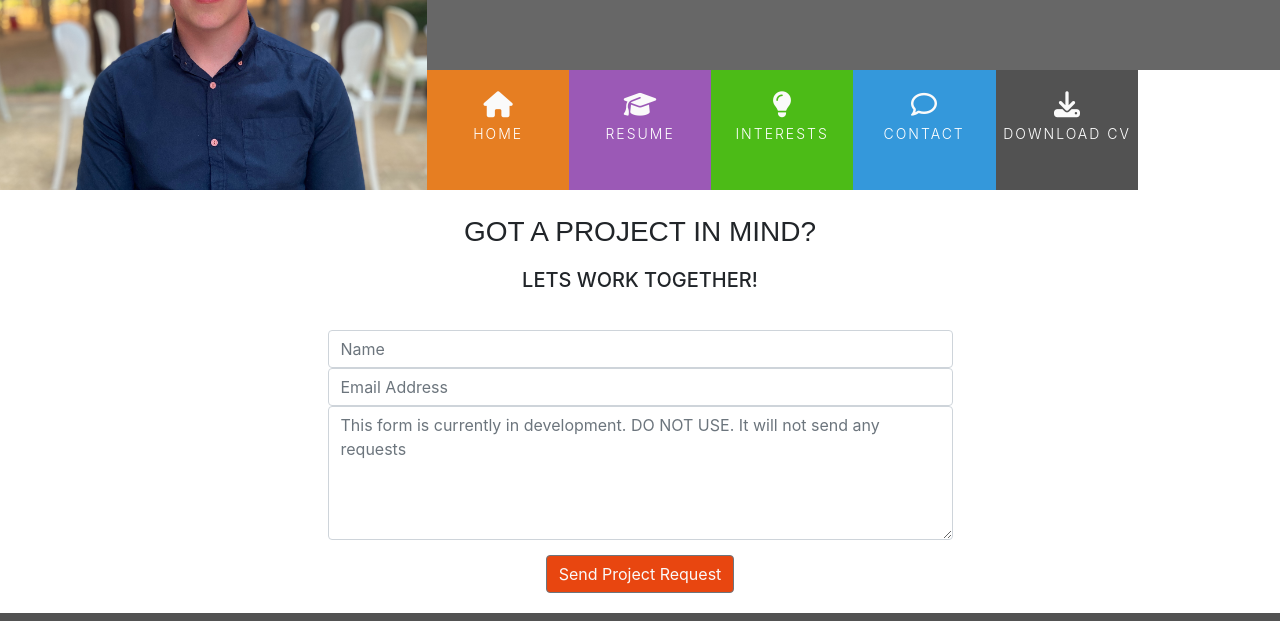
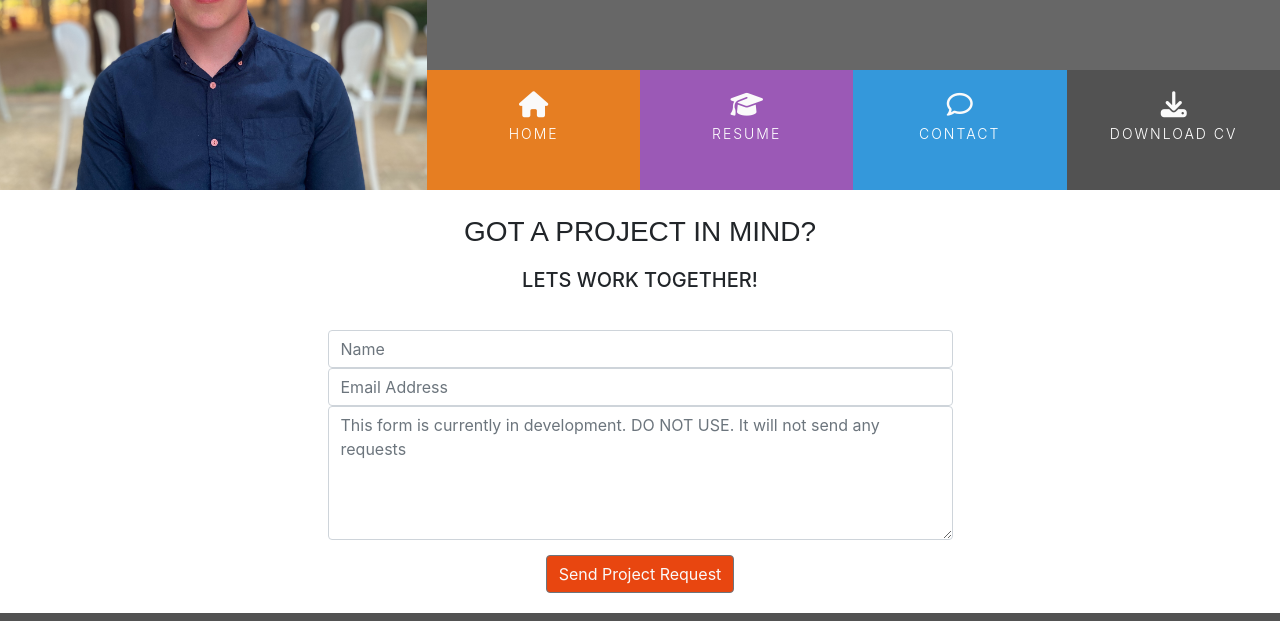
Before and after one commit to TR94/resume-cv, a plain HTML site: page contact.html in a window 1280 px wide. Shown: the part 179-800 px from the top of the page. Drawn offline with nearby package versions, Linux system fonts and the light colour scheme.

Commit message:
v1 branch

```diff
--- a/contact.html
+++ b/contact.html
@@ -26,19 +26,16 @@
                 <div class="row no-gutters">
                     <div class="col">
                         <ul id="nav" class="list-inline menucontainer">
-                            <li class="col-6 col-sm-2 list-inline-item ui-menu-color-home menuitem">
+                            <li class="col-6 col-sm-3 list-inline-item ui-menu-color-home menuitem">
                                 <a href="index.html" class="hvr-sweep-to-bottom"><i class="fa fa-home" aria-hidden="true"></i><span>Home</span></a>
                             </li>
-                            <li class="col-6 col-sm-2 list-inline-item ui-menu-color-resume menuitem">
+                            <li class="col-6 col-sm-3 list-inline-item ui-menu-color-resume menuitem">
                                 <a href="resume.html" class="hvr-sweep-to-bottom"><i class="fa fa-graduation-cap" aria-hidden="true"></i><span>Resume</span></a>
                             </li>
-                            <li class="col-6 col-sm-2 list-inline-item ui-menu-color-interests menuitem">
-                                <a href="interests.html" class="hvr-sweep-to-bottom"><i class="fa fa-lightbulb" aria-hidden="true"></i><span>Interests</span></a>
-                            </li>
-                            <li class="col-6 col-sm-2 list-inline-item ui-menu-color-contact menuitem">
+                            <li class="col-6 col-sm-3 list-inline-item ui-menu-color-contact menuitem">
                                 <a href="contact.html" class="hvr-sweep-to-bottom"><i class="fa fa-comment-o" aria-hidden="true"></i><span>Contact</span></a>
                             </li>
-                            <li class="col-6 col-sm-2 list-inline-item ui-menu-color-download menuitem">
+                            <li class="col-6 col-sm-3 list-inline-item ui-menu-color-download menuitem">
                                 <a href="assets/cv/Tyrone Rutherford CV - August 2023.pdf" target="_blank" class="hvr-sweep-to-bottom"><i class="fa fa-download" aria-hidden="true"></i><span>Download CV</span></a>
                             </li>
                         </ul>
```
Also changed, not shown: index.html (+4 -7 lines), resume.html (+4 -7 lines).
